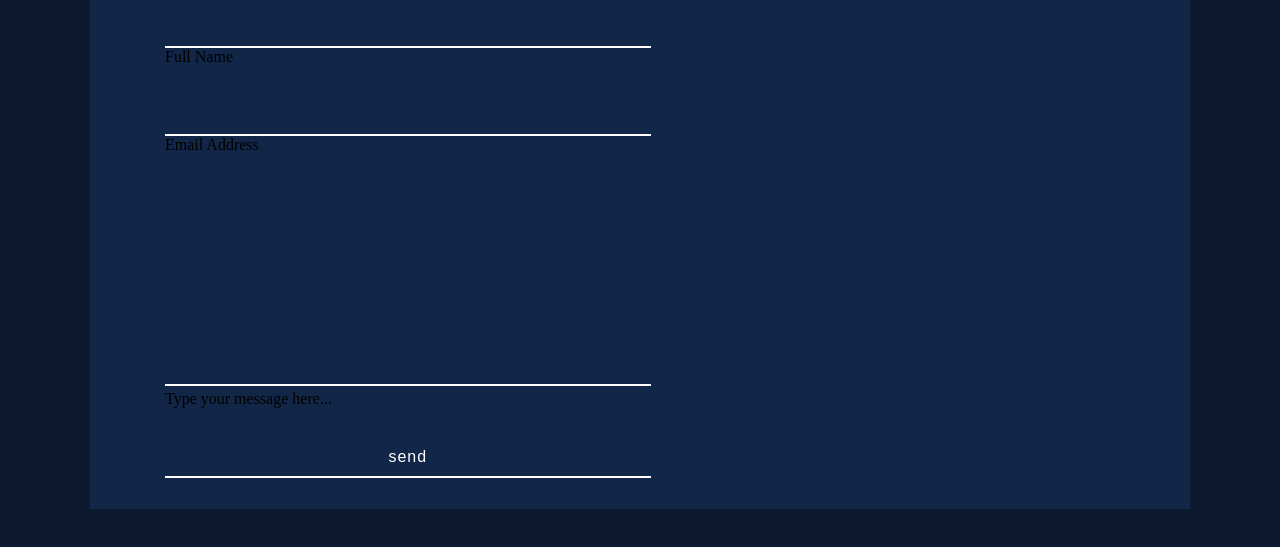
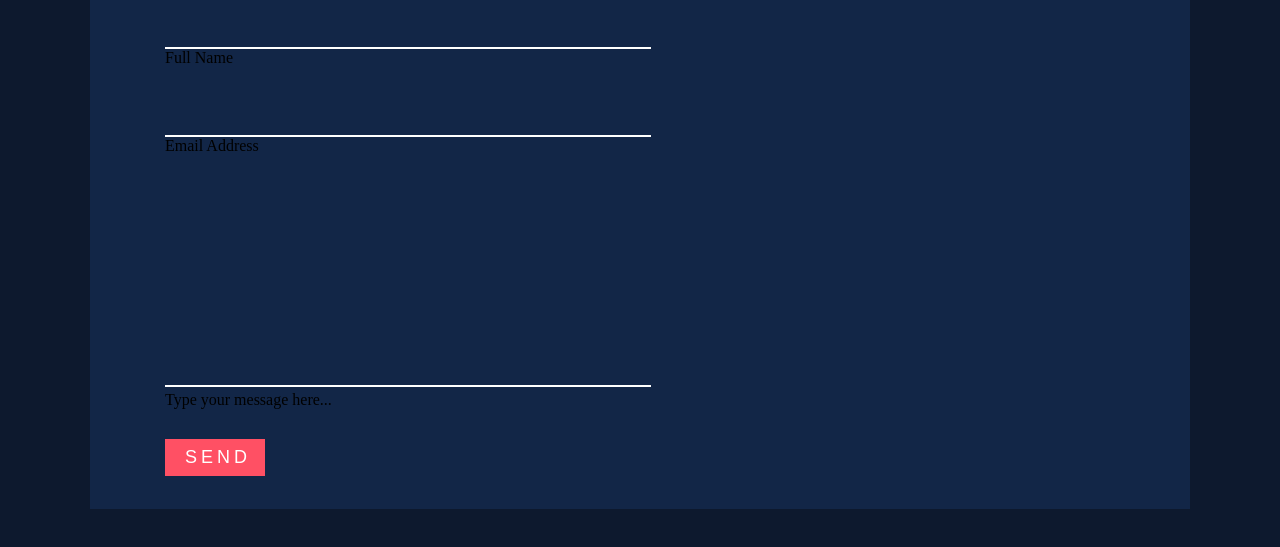
Before and after one commit to DiegodelVillar101/Responsive-contact-us-form, a plain HTML site: page index.html in a window 1280 px wide. Shown: the part 191-738 px from the top of the page. Drawn offline with Linux system fonts and the light colour scheme.

Commit message:
Estilice submit SEND

```diff
--- a/css/style.css
+++ b/css/style.css
@@ -63,3 +63,29 @@ body{
     border-bottom: 2px solid rgba(255, 255, 255, 8.5);
     resize: none;
 }
+
+.container .formbx form .inputbx input[type="submit"]{
+    background: #fff;
+    padding: 8px 20px;
+    margin-top: -10px;
+    width: 100px;
+    cursor: pointer;
+    background: #ff5064;
+    color: #fff;
+    text-transform: uppercase;
+    font-size: 18px;
+    font-weight: 400;
+    border: none;
+    letter-spacing: 4px;
+}
+
+.container .formbx form .inputbx input[type="submit"]:hover{
+    background: #fff;
+    color: #ff5064;
+    font-weight: 700;
+}
+
+.container .formbx form .inputbx input[type="submit"]:focus{
+    background: #1bfaad;
+    color: #111;
+}
```
